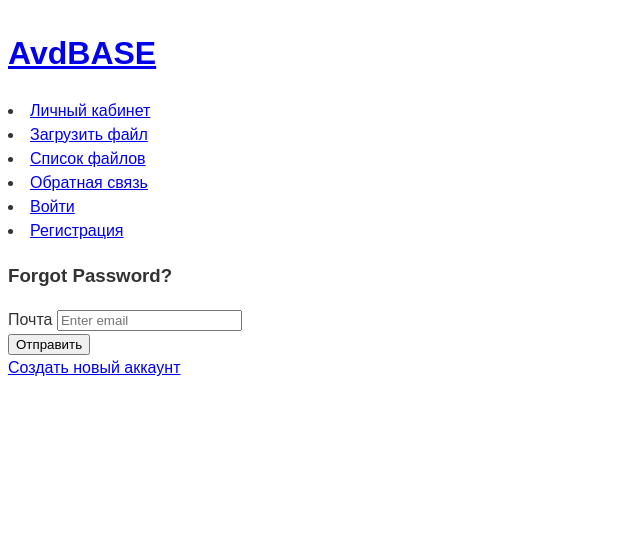
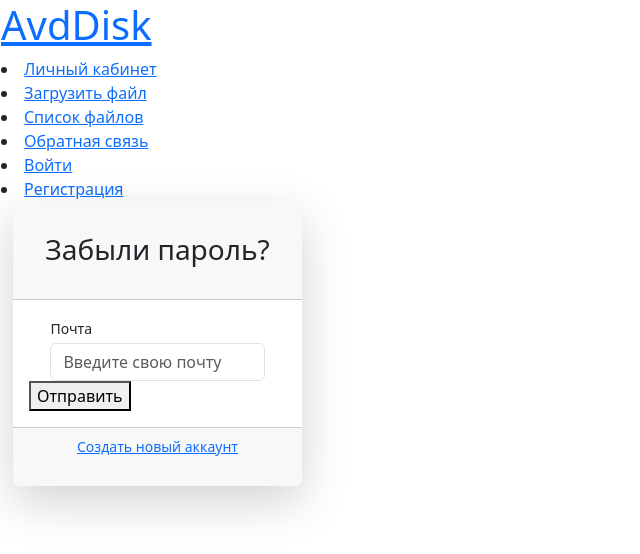
Before and after one commit to Avdeevkonst/avdbase, a Django app: page /password-reset/ in a window 1280 px wide. Shown: the top 554 px of the page, without its empty margins (0-640 px from the left). Run offline with Django 4.2, Linux system fonts and the light colour scheme; some libraries are stand-ins or nearby versions.

Commit message:
crud functional is ready

```diff
--- a/avddisk/templates/base/base.html
+++ b/avddisk/templates/base/base.html
@@ -4,11 +4,12 @@
 <head>
     <meta charset="UTF-8">
     <title>{{ title }}</title>
-    <link type="text/css" href="{% static 'avddisk/css/styles.css' %}" rel="stylesheet"/>
+    <link type="text/css" href="{% static 'avddisk/css/bootstrap.min.css' %}" rel="stylesheet"/>
 </head>
 <body>
-<table class="table-page" border=0 cellpadding="0" cellspacing="0">
-<tr><td valign=top>
+<div class="jumbotron">
+<table class="table-page">
+<tr><td>
     {% block mainmenu %}
         <h1><a href="{% url 'home' %}">{{ title }}</a></h1>
         {% for p in possibility %}
@@ -28,6 +29,7 @@
             {{ message }}
             <button type="button" class="btn-close" data-bs-dismiss="alert" aria-label="Close"></button>
             </div>
+            </td></tr></table>
         {% endfor %}
     {% endif %}
 {% endblock mainmenu %}
--- a/avddisk/templates/register/password_reset.html
+++ b/avddisk/templates/register/password_reset.html
@@ -1,13 +1,13 @@
 {% extends 'base/base.html' %}
 {% block content %}
-    <div class="form-content my-3 p-3">
+    <div class="jumbotron">
         <div class="container">
-            <div class="row justify-content-center">
-                <div class="col-lg-5">
+            <div class="row justify-content">
+                <div class="col-lg-50">
                     <div class="card shadow-lg border-0 rounded-lg mt-0 mb-3">
                         <div class="card-header justify-content-center">
                             <div id="error_div"></div>
-                          <h3 class="font-weight-light my-4 text-center">Forgot Password?</h3>
+                          <h3 class="font-weight-light my-4 text-center">Забыли пароль?</h3>
                         </div>
                         {% if form.errors %}
                             <div class="alert alert-danger alert-dismissible" role="alert">
@@ -30,7 +30,7 @@
                                       <label class="small mb-1" for="id_email">Почта</label>
                                         <input type="email" name="email"  class="form-control"
                                                autocomplete="email" maxlength="254" required id="id_email"
-                                               placeholder="Enter email">
+                                               placeholder="Введите свою почту">
                                     </div>
                                 </div>
                             </div>
--- a/avddisk/urls.py
+++ b/avddisk/urls.py
@@ -2,6 +2,7 @@ from django.urls import path, re_path, include
 from .views import *
 from django.views.decorators.cache import cache_page
 from django.contrib.auth import views as auth_views
+from django.conf.urls.static import static
 
 urlpatterns = [
     re_path(r'^$', start, name='home'),
@@ -12,6 +13,8 @@ urlpatterns = [
     re_path(r'^add-file$', AddFile.as_view(), name="addfile"),
     re_path(r'^file-list$', FileListView.as_view(), name='file'),
     re_path(r'^logout$', logout_user, name="logout"),
+    path('dowload-file/<int:pk>', download_file, name='download_file'),
+    path('delete-file/<int:pk>', delete_file, name='delete_file'),
     path('__debug__/', include('debug_toolbar.urls')),
     path('activate/<uidb64>/<token>/', ActivateAccount.as_view(), name='activate'),
     path('password-reset/', PasswordView.as_view(), name='password_reset'),
--- a/avddisk/utils.py
+++ b/avddisk/utils.py
@@ -1,5 +1,5 @@
 from .models import *
-title = 'AvdBASE'
+title = 'AvdDisk'
 
 possibility = [{'title': "Личный кабинет", 'url_name': 'user_page'},
                {'title': "Загрузить файл", 'url_name': 'addfile'},
--- a/avddisk/views.py
+++ b/avddisk/views.py
@@ -5,21 +5,40 @@ from django.contrib.auth.mixins import LoginRequiredMixin
 from django.contrib.auth.models import User
 from django.contrib.auth.views import LoginView, PasswordResetView
 from django.contrib.sites.shortcuts import get_current_site
-from django.http import HttpResponseNotFound
+from django.core.mail import send_mail, BadHeaderError
+from django.http import HttpResponseNotFound, HttpResponse, Http404
 from django.shortcuts import render, redirect
 from django.template.loader import render_to_string
 from django.urls import reverse_lazy
 from django.utils.encoding import force_bytes, force_str
 from django.utils.http import urlsafe_base64_encode, urlsafe_base64_decode
-from django.views import View
+from django.views import View, generic
 from django.views.generic import ListView, CreateView, FormView
 from avddisk.forms import *
 from avddisk.token import account_activation_token
 from avddisk.utils import *
+from avdbase.settings import *
+import mimetypes
+import os
 
 
-class HomePage(View):
-    pass
+def download_file(request, pk):
+    filename = File.objects.get(pk=pk)
+    filepath = filename.name.path
+    path = open(filepath, 'rb')
+    mime_type, _ = mimetypes.guess_type(filepath)
+    response = HttpResponse(path, content_type=mime_type)
+    response['Content-Disposition'] = "attachment; filename=%s" % filename
+    return response
+
+
+def delete_file(request, pk):
+    if request.method == 'POST':
+        file = File.objects.get(pk=pk)
+        file.delete()
+    return redirect('file')
+
+
 
 
 def start(request):
@@ -76,8 +95,6 @@ class FileListView(LoginRequiredMixin, DataMixin, ListView):
         return file_list
 
 
-
-
 class ContactFormView(DataMixin, FormView):
     form_class = ContactForm
     template_name = 'base/feedback.html'
@@ -89,8 +106,14 @@ class ContactFormView(DataMixin, FormView):
         return dict(list(context.items()) + list(c_def.items()))
 
     def form_valid(self, form):
-        print(form.cleaned_data)
-        return redirect('home')
+        subject = form.cleaned_data['subject']
+        email = form.cleaned_data['email']
+        content = form.cleaned_data['content']
+        try:
+            send_mail(subject, content,
+                      EMAIL_HOST_USER, [email])
+        except BadHeaderError:
+            return HttpResponse('Ошибка в теме письма.')
 
 
 class LoginUser(DataMixin, LoginView):
```
Also changed, not shown: avdbase/settings.py (+2 -8 lines), avddisk/forms.py (+4 -3 lines), avddisk/templates/base/file_list.html (+20 -5 lines), db.sqlite3.
